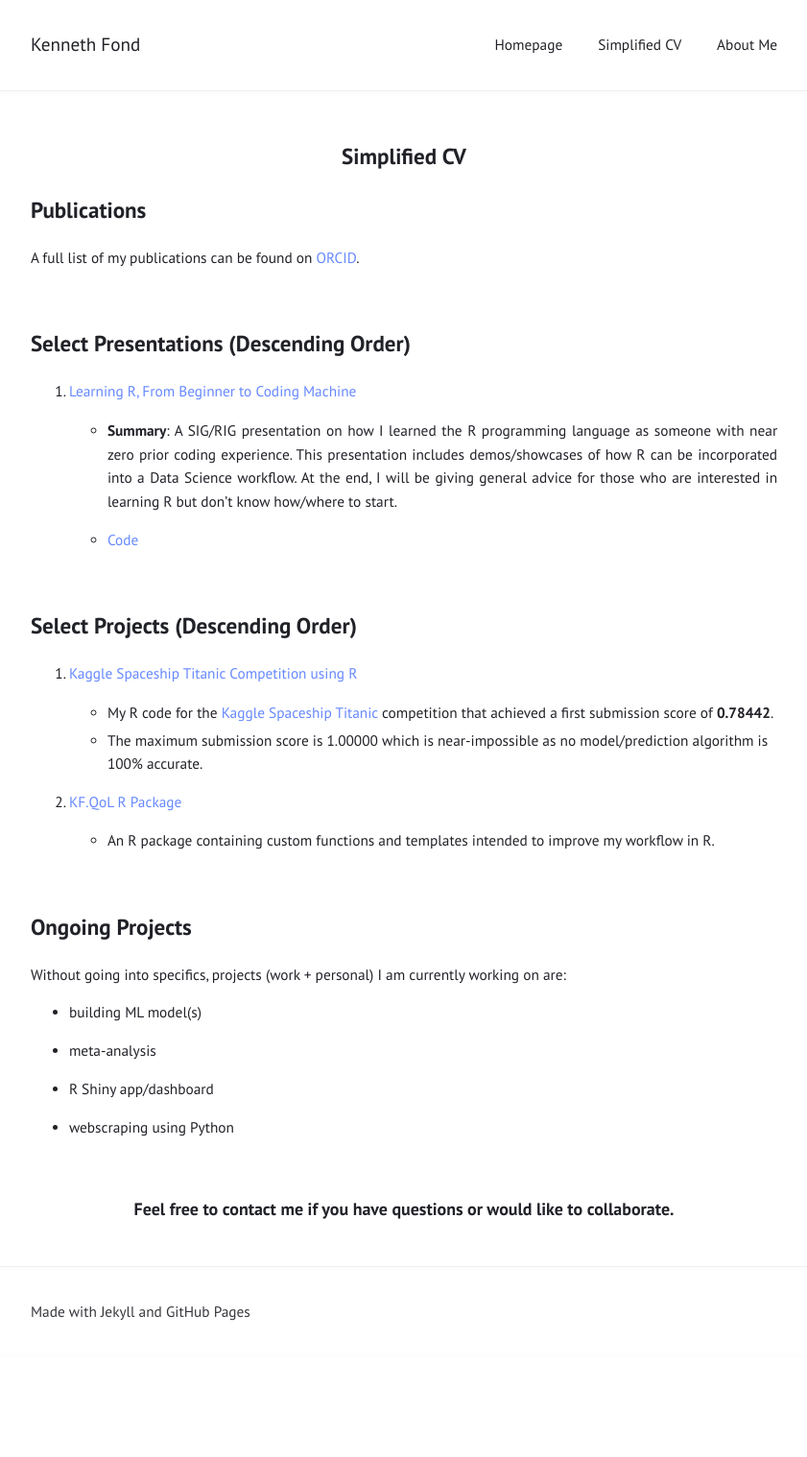
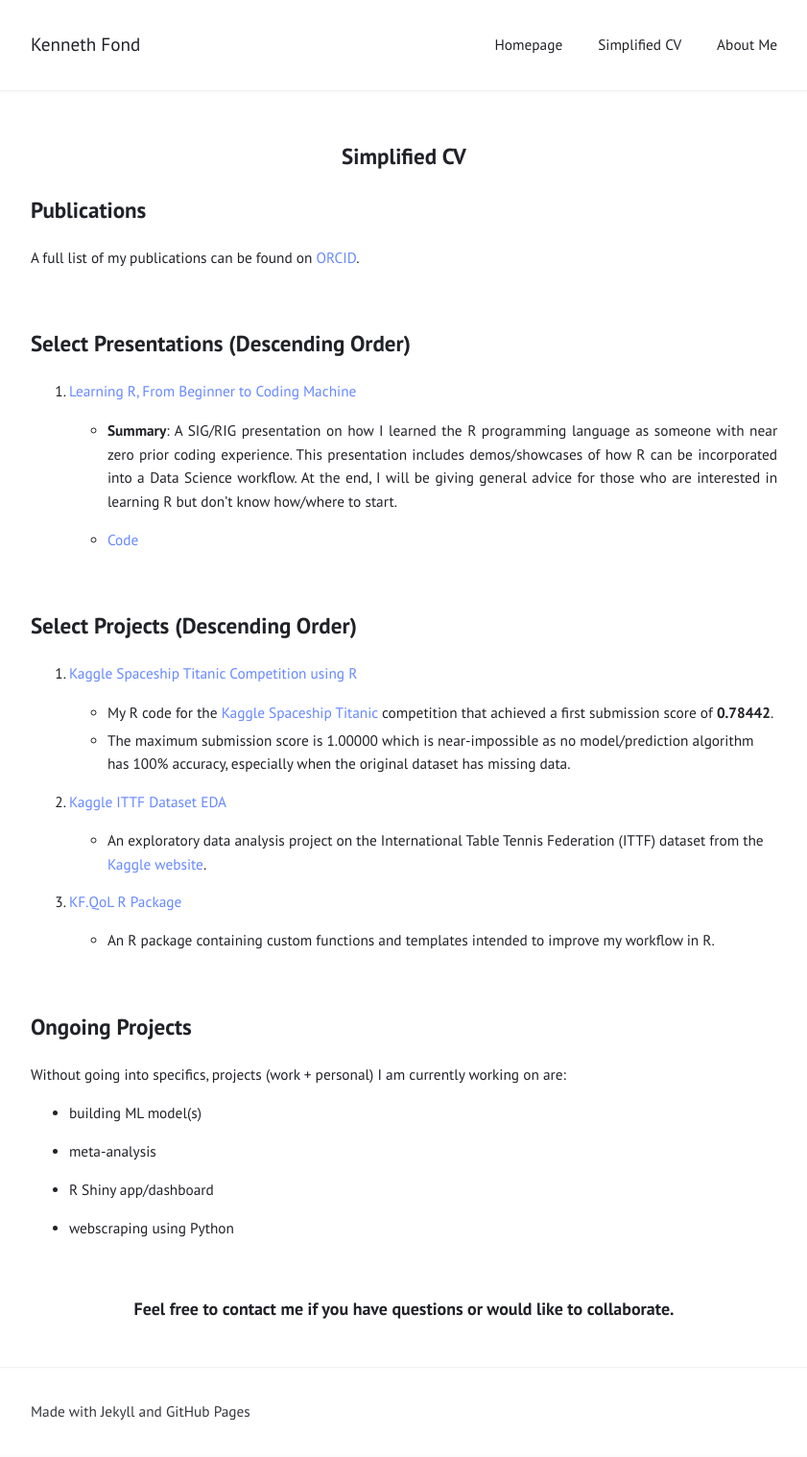
Before and after one commit to kenf1/kenf1.github.io, a Jekyll site: the page built from brief_cv.md, in a window 1280 px wide. Shown: the whole page at 96% size, without its empty margins (219-1060 px from the left). Built offline with Jekyll 4.4.1, drawn with Linux system fonts in a browser that asks for light colours; before the commit the page ends 1414 px from its top, so only the background shows below that.

Commit message:
Add Kaggle_ITTF project

```diff
--- a/_config.yml
+++ b/_config.yml
@@ -26,7 +26,7 @@ external:                  # shows a footer with social links - for available ic
   - {title: Mail, icon: envelope, url: "mailto:kenfv1@outlook.com"}
   - {title: Github, icon: github, url: "https://github.com/kenf1"}
   - {title: Kaggle, icon: kaggle, url: "https://www.kaggle.com/bmarcg"}
-  - {title: Twitter, icon: twitter, url: "@kenf_1"}
+  - {title: Twitter, icon: twitter, text: "@kenf_1"}
 
 remote_theme: niklasbuschmann/contrast@v2.11
 
--- a/brief_cv.md
+++ b/brief_cv.md
@@ -28,7 +28,11 @@ A full list of my publications can be found on [ORCID](https://orcid.org/0000-00
 1. [Kaggle Spaceship Titanic Competition using R](https://github.com/kenf1/KaggleST-R)
 
     + My R code for the [Kaggle Spaceship Titanic](https://www.kaggle.com/competitions/spaceship-titanic) competition that achieved a first submission score of **0.78442**.
-    + The maximum submission score is 1.00000 which is near-impossible as no model/prediction algorithm is 100% accurate.
+    + The maximum submission score is 1.00000 which is near-impossible as no model/prediction algorithm has 100% accuracy, especially when the original dataset has missing data.
+
+1. [Kaggle ITTF Dataset EDA](https://github.com/kenf1/Kaggle_ITTF)
+
+   + An exploratory data analysis project on the International Table Tennis Federation (ITTF) dataset from the [Kaggle website](https://www.kaggle.com/datasets/romanzdk/ittf-table-tennis-player-rankings-and-information).
 
 1. [KF.QoL R Package](https://github.com/kenf1/KF.QoL)
 
```
